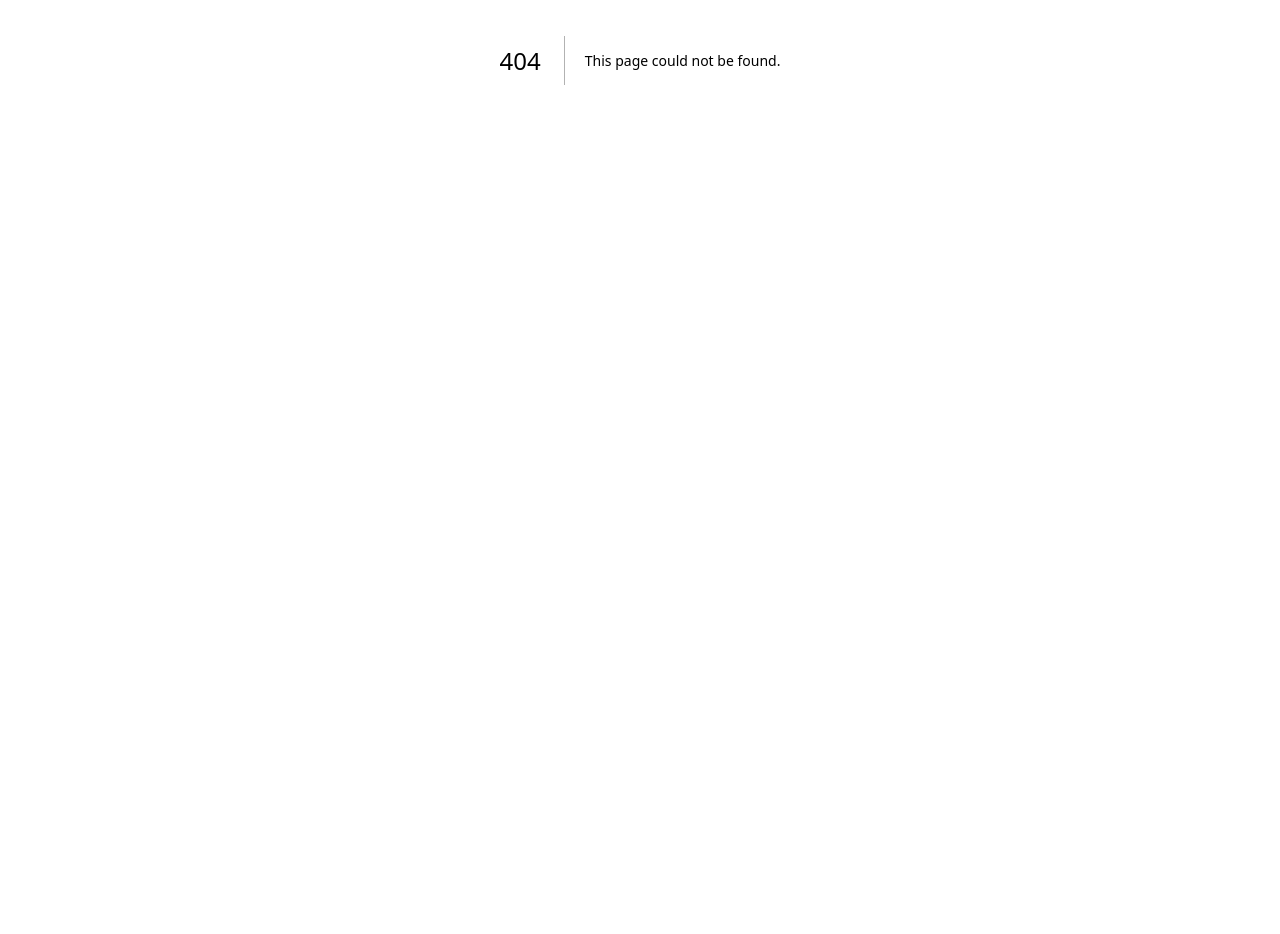
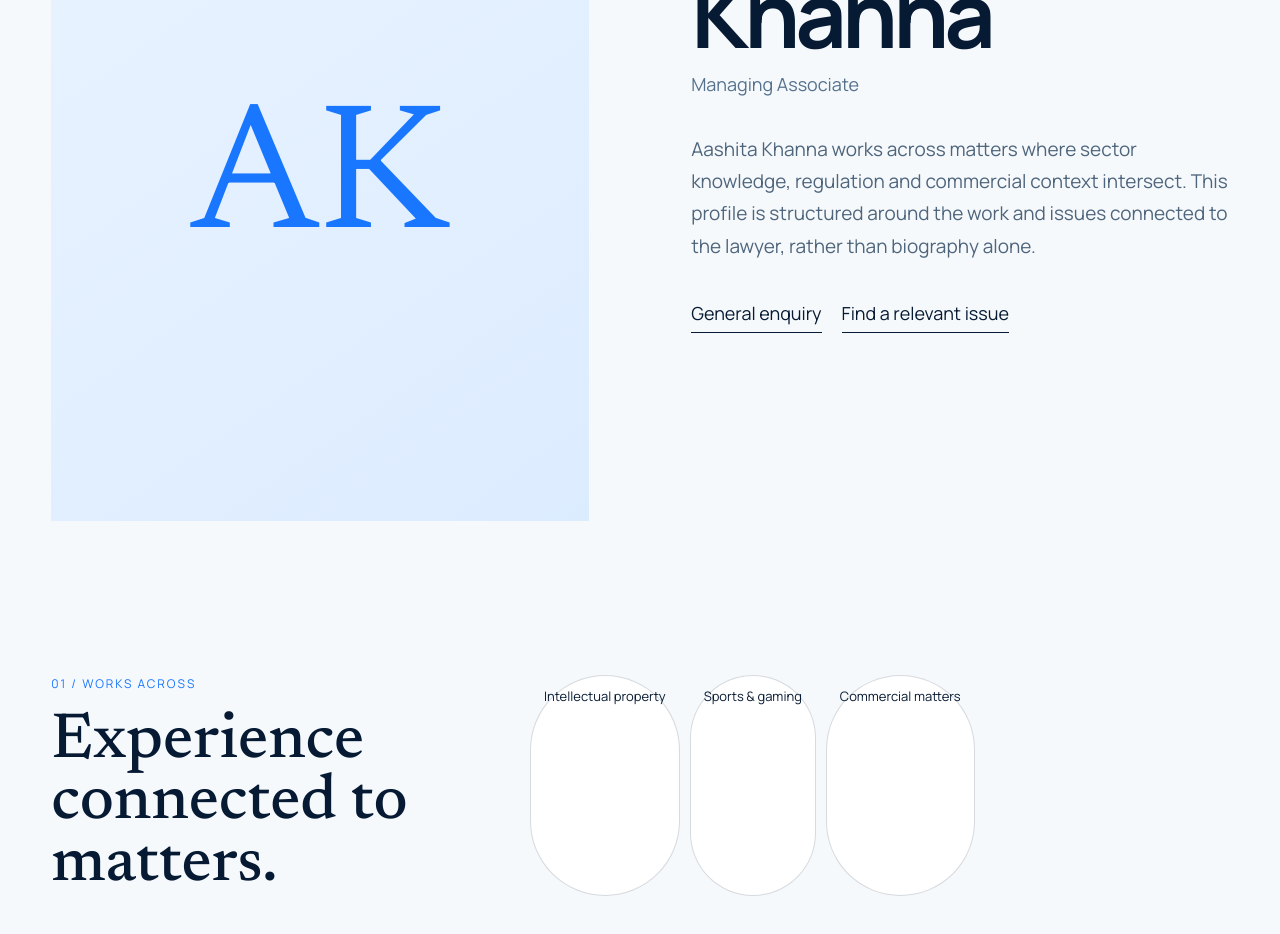
Before and after one commit to gthawani-del/ProjectKR, a Next.js app: page /people/aashita in a window 1280 px wide. Before the commit this address had no page. Shown: the part 340-1274 px from the top of the page. Before the commit the page ends 800 px from the top, so only its background shows below. Built offline with nearby package versions, Linux system fonts and the light colour scheme.

Commit message:
Add lawyer profile template

```diff
--- /dev/null
+++ b/app/people/[id]/page.tsx
@@ -0,0 +1,59 @@
+import Link from 'next/link';
+import { notFound } from 'next/navigation';
+import InternalShell from '@/components/InternalShell';
+import { lawyers, sectors, signals } from '@/data/siteData';
+
+export function generateStaticParams() {
+  return lawyers.map((lawyer) => ({ id: lawyer.id }));
+}
+
+export default async function LawyerPage({ params }: { params: Promise<{ id: string }> }) {
+  const { id } = await params;
+  const lawyer = lawyers.find((item) => item.id === id);
+  if (!lawyer) notFound();
+
+  const relatedSectors = sectors.filter((sector) => sector.lawyerIds.includes(lawyer.id));
+  const relatedSignals = signals.filter((signal) => relatedSectors.some((sector) => sector.signalIds.includes(signal.id)));
+
+  return (
+    <InternalShell>
+      <main>
+        <section className="profile-hero">
+          <div className="profile-monogram" aria-hidden="true">{lawyer.initials}</div>
+          <div className="profile-copy">
+            <div className="internal-kicker">People / Profile</div>
+            <h1>{lawyer.name}</h1>
+            <div className="profile-role">{lawyer.role}</div>
+            <p>{lawyer.name} works across matters where sector knowledge, regulation and commercial context intersect. This profile is structured around the work and issues connected to the lawyer, rather than biography alone.</p>
+            <div className="profile-links"><Link href="/#contact">General enquiry</Link><Link href="/#issue-navigator">Find a relevant issue</Link></div>
+          </div>
+        </section>
+
+        <section className="internal-section">
+          <div className="section-grid">
+            <div><div className="section-label">01 / Works across</div><h2>Experience connected to matters.</h2></div>
+            <div className="tag-list">{lawyer.worksAcross.map((item) => <span className="tag" key={item}>{item}</span>)}</div>
+          </div>
+        </section>
+
+        <section className="internal-section">
+          <div className="section-grid">
+            <div><div className="section-label">02 / Connected sectors</div><h2>Where this experience is relevant.</h2></div>
+            <div className="matter-list">
+              {relatedSectors.map((sector, index) => <div className="matter-row" key={sector.id}><span>{String(index + 1).padStart(2, '0')}</span><strong>{sector.name}</strong><Link href={`/sector/${sector.id}`}>↗</Link></div>)}
+            </div>
+          </div>
+        </section>
+
+        <section className="internal-section internal-section--dark">
+          <div className="section-grid">
+            <div><div className="section-label">03 / Relevant signals</div><h2>Regulatory context around the work.</h2></div>
+            <div className="signal-stack">
+              {relatedSignals.map((signal) => <div className="signal-row" key={signal.id}><small>{signal.date}</small><small>{signal.jurisdiction} / {signal.category}</small><strong>{signal.title}</strong><Link href={`/insights/${signal.id}`}>→</Link></div>)}
+            </div>
+          </div>
+        </section>
+      </main>
+    </InternalShell>
+  );
+}
```
